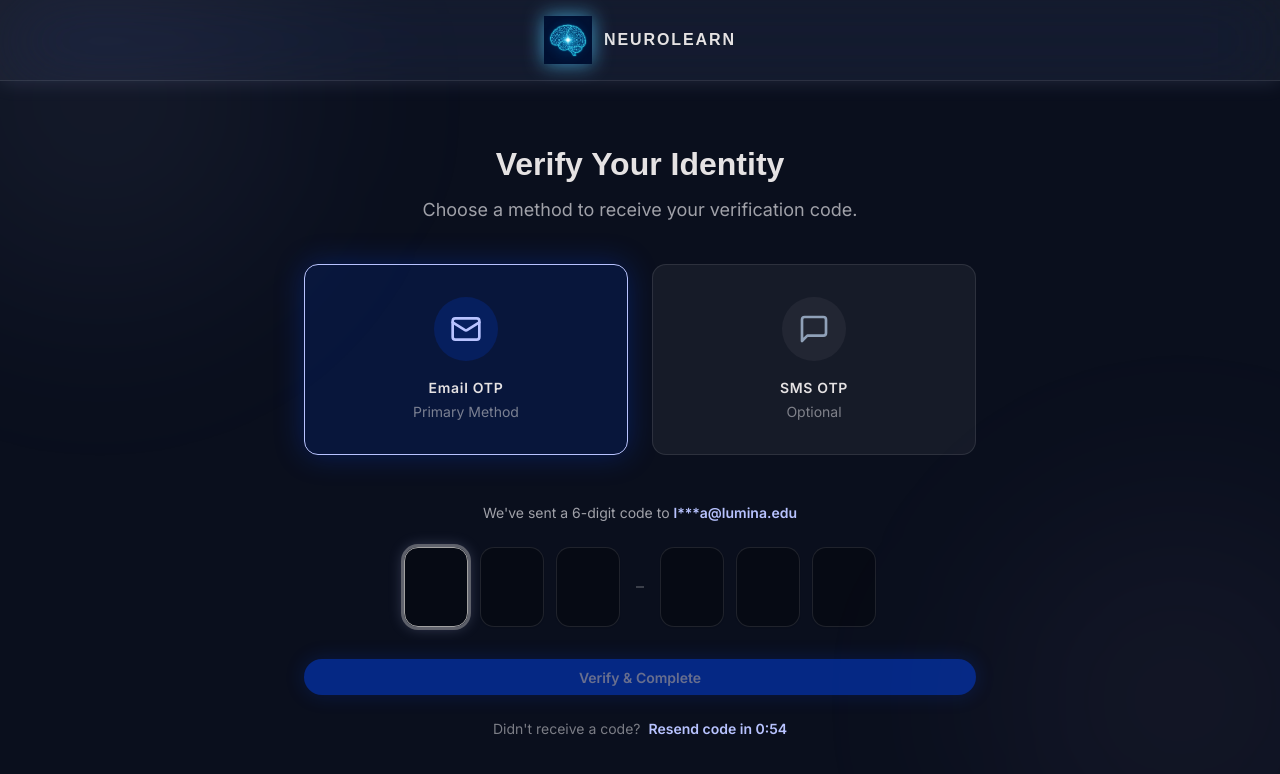
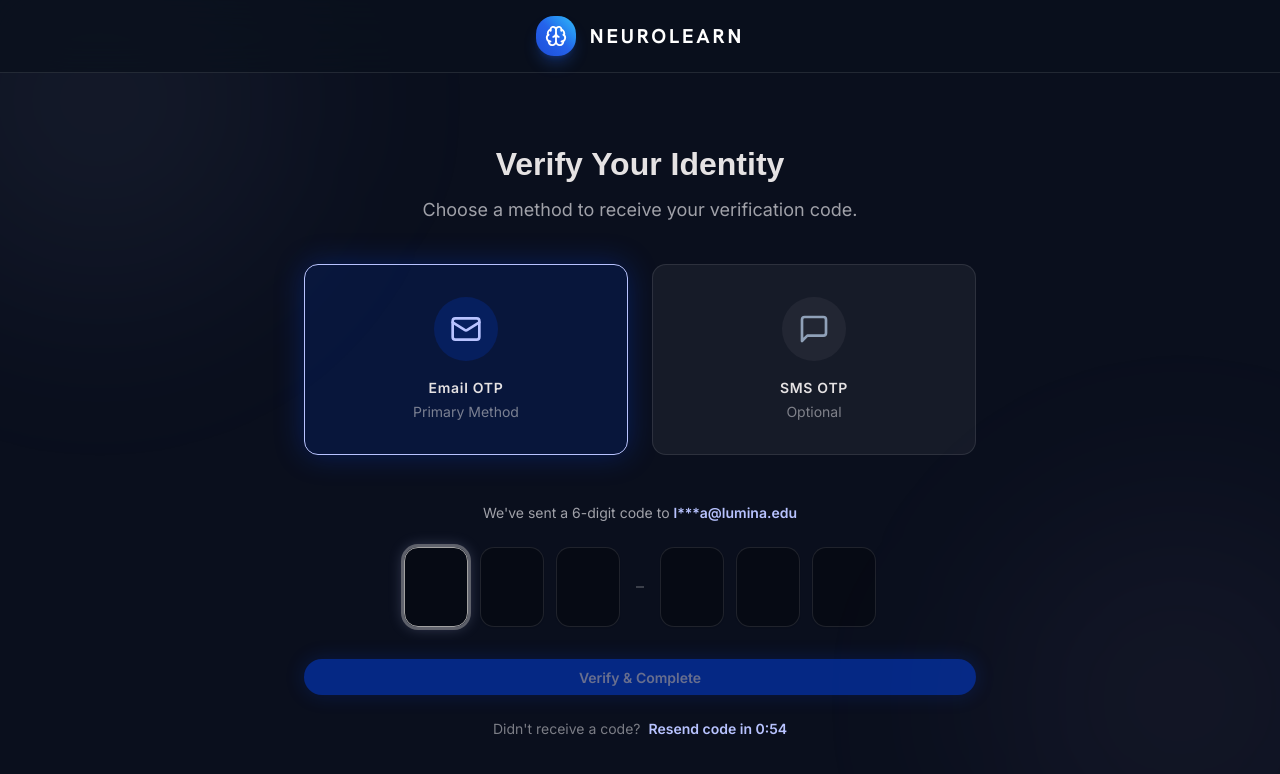
Before and after one commit to ishfaqahmadafridi/Ai-Teacher, a Next.js app in the folder frontend/: page /verify in a window 1280 px wide. Shown: the top 774 px of the page. Built offline with nearby package versions, Linux system fonts and the light colour scheme; no server answers.

Commit message:
feat(brand): update NEUROLEARN brand logo badge and typography consistently across all site pages

```diff
--- a/frontend/src/features/ask/components/AskHeader.tsx
+++ b/frontend/src/features/ask/components/AskHeader.tsx
@@ -1,12 +1,14 @@
+'use client';
+
 import Link from 'next/link';
-import Image from 'next/image';
+import { Brain } from 'lucide-react';
 import type { AskHeaderProps } from '../types';
 import { Button } from './ui';
 
 export function AskHeader({ drawerOpen, onOpenDrawer }: AskHeaderProps) {
   return (
     <header
-      className="absolute top-0 left-0 right-0 z-30 bg-[#0a0f18]/40 backdrop-blur-[50px] border-b border-white/10 shadow-[0_0_20px_rgba(59,130,246,0.08)] h-16 flex justify-between items-center px-6"
+      className="absolute top-0 left-0 right-0 z-30 bg-[#0a0f18]/60 backdrop-blur-[40px] border-b border-white/10 h-16 flex justify-between items-center px-6"
     >
       <div className="flex items-center gap-4">
         {!drawerOpen && (
@@ -22,21 +24,14 @@ export function AskHeader({ drawerOpen, onOpenDrawer }: AskHeaderProps) {
             </svg>
           </Button>
         )}
-        <div className="flex items-center gap-2">
-          <Link href="/home" className="flex items-center gap-2 no-underline">
-            <div className="relative" style={{ width: 60, height: 60, flexShrink: 0, marginTop: '-12px', marginBottom: '-12px' }}>
-              <Image
-                src="/neurolearn-logo.png"
-                alt="NeuroLearn Logo"
-                fill
-                sizes="60px"
-                className="object-contain"
-                style={{ filter: 'drop-shadow(0 0 10px rgba(79,195,247,0.75))' }}
-                priority
-              />
-            </div>
-          </Link>
-        </div>
+        <Link href="/home" className="flex items-center gap-3 no-underline select-none group">
+          <div className="w-9 h-9 rounded-2xl bg-gradient-to-tr from-[#1d4ed8] via-[#2563eb] to-[#38bdf8] text-white flex items-center justify-center shadow-lg shadow-[#2563eb]/30 shrink-0 group-hover:scale-105 transition-transform duration-200">
+            <Brain className="w-5 h-5 text-white" aria-hidden="true" />
+          </div>
+          <span className="font-extrabold tracking-[0.14em] uppercase text-white group-hover:text-[#38bdf8] transition-colors text-lg font-['Hanken_Grotesk',sans-serif]">
+            NEUROLEARN
+          </span>
+        </Link>
       </div>
 
       {/* Right header actions */}
--- a/frontend/src/features/auth/components/CreateAccount/AuthNavbar.tsx
+++ b/frontend/src/features/auth/components/CreateAccount/AuthNavbar.tsx
@@ -1,34 +1,24 @@
-import Image from 'next/image';
+'use client';
+
 import Link from 'next/link';
+import { Brain } from 'lucide-react';
 
 export function AuthNavbar() {
   return (
     <header
       className="fixed top-0 w-full z-50 flex justify-center items-center px-4 md:px-10 py-4"
       style={{
-        background: 'rgba(255, 255, 255, 0.05)',
-        backdropFilter: 'blur(40px) saturate(180%)',
-        WebkitBackdropFilter: 'blur(40px) saturate(180%)',
+        background: 'rgba(10, 16, 28, 0.75)',
+        backdropFilter: 'blur(30px)',
+        WebkitBackdropFilter: 'blur(30px)',
         borderBottom: '1px solid rgba(255, 255, 255, 0.1)',
-        boxShadow: '0 0 20px rgba(184, 195, 255, 0.15)',
       }}
     >
-      <Link href="/home" className="flex items-center gap-3 no-underline">
-        <div className="relative" style={{ width: 48, height: 48 }}>
-          <Image
-            src="/neurolearn-logo.png"
-            alt="NeuroLearn Logo"
-            fill
-            sizes="48px"
-            className="object-contain"
-            style={{ filter: 'drop-shadow(0 0 10px rgba(79, 195, 247, 0.75))' }}
-            priority
-          />
+      <Link href="/home" className="flex items-center gap-3.5 no-underline select-none group">
+        <div className="w-10 h-10 rounded-2xl bg-gradient-to-tr from-[#1d4ed8] via-[#2563eb] to-[#38bdf8] text-white flex items-center justify-center shadow-lg shadow-[#2563eb]/30 shrink-0 group-hover:scale-105 transition-transform duration-200">
+          <Brain className="w-5.5 h-5.5 text-white" aria-hidden="true" />
         </div>
-        <span
-          className="font-extrabold tracking-[0.12em] uppercase"
-          style={{ fontSize: '1rem', color: '#e5e2e3', fontFamily: 'Montserrat, sans-serif' }}
-        >
+        <span className="font-extrabold tracking-[0.14em] uppercase text-white group-hover:text-[#38bdf8] transition-colors text-xl font-['Hanken_Grotesk',sans-serif]">
           NEUROLEARN
         </span>
       </Link>
--- a/frontend/src/features/auth/components/Login/LoginLogo.tsx
+++ b/frontend/src/features/auth/components/Login/LoginLogo.tsx
@@ -1,21 +1,17 @@
-import Image from 'next/image';
+'use client';
+
+import { Brain } from 'lucide-react';
 import type { LoginLogoProps } from '../../types';
 
-export function LoginLogo({
-  src = '/neurolearn-logo.png',
-  alt = 'NeuroLearn Logo',
-  className = '',
-}: LoginLogoProps) {
+export function LoginLogo({ className = '' }: LoginLogoProps) {
   return (
-    <div className={`flex justify-center items-center mb-6 ${className}`}>
-      <Image
-        src={src}
-        alt={alt}
-        width={180}
-        height={60}
-        priority
-        className="h-14 w-auto object-contain filter drop-shadow-[0_0_12px_rgba(46,91,255,0.4)]"
-      />
+    <div className={`flex justify-center items-center gap-3.5 mb-6 select-none ${className}`}>
+      <div className="w-11 h-11 rounded-2xl bg-gradient-to-tr from-[#1d4ed8] via-[#2563eb] to-[#38bdf8] text-white flex items-center justify-center shadow-lg shadow-[#2563eb]/40 shrink-0">
+        <Brain className="w-6 h-6 text-white" aria-hidden="true" />
+      </div>
+      <span className="font-['Hanken_Grotesk',sans-serif] text-2xl font-black text-white tracking-[0.14em] uppercase">
+        NEUROLEARN
+      </span>
     </div>
   );
 }
--- a/frontend/src/features/dashboard/components/navigation/DashboardSideNav.tsx
+++ b/frontend/src/features/dashboard/components/navigation/DashboardSideNav.tsx
@@ -51,11 +51,11 @@ export const DashboardSideNav = memo(function DashboardSideNav({
       {/* Brand & Student Header */}
       <div className="mb-8 mt-2">
         {/* Actual Project Brand Logo & Name: NEUROLEARN */}
-        <div className="flex items-center gap-3 mb-6">
-          <div className="w-10 h-10 rounded-xl bg-gradient-to-tr from-[#004ac6] via-[#2563eb] to-[#0ea5e9] text-white flex items-center justify-center shadow-md shadow-[#2563eb]/25 shrink-0">
+        <div className="flex items-center gap-3.5 mb-6">
+          <div className="w-10 h-10 rounded-2xl bg-gradient-to-tr from-[#1d4ed8] via-[#2563eb] to-[#38bdf8] text-white flex items-center justify-center shadow-lg shadow-[#2563eb]/30 shrink-0">
             <Brain className="w-5.5 h-5.5 text-white" aria-hidden="true" />
           </div>
-          <h1 className="font-['Hanken_Grotesk',sans-serif] text-2xl font-black text-white tracking-wider uppercase">
+          <h1 className="font-['Hanken_Grotesk',sans-serif] text-2xl font-black text-white tracking-[0.12em] uppercase">
             NEUROLEARN
           </h1>
         </div>
--- a/frontend/src/features/dashboard/components/navigation/DashboardTopNav.tsx
+++ b/frontend/src/features/dashboard/components/navigation/DashboardTopNav.tsx
@@ -16,11 +16,11 @@ export const DashboardTopNav = memo(function DashboardTopNav({
       className={`hidden md:flex backdrop-blur-xl bg-[#0B132B]/90 border-b border-[#1E293B] fixed top-0 left-0 w-full z-50 justify-between items-center px-10 h-20 pl-72 font-['Hanken_Grotesk',sans-serif] ${className}`}
     >
       {/* Left: Brand Title NEUROLEARN */}
-      <div className="flex items-center gap-3">
-        <div className="w-9 h-9 rounded-xl bg-gradient-to-tr from-[#004ac6] via-[#2563eb] to-[#0ea5e9] text-white flex items-center justify-center shadow-md shadow-[#2563eb]/25 shrink-0">
-          <Brain className="w-5 h-5 text-white" aria-hidden="true" />
+      <div className="flex items-center gap-3.5">
+        <div className="w-10 h-10 rounded-2xl bg-gradient-to-tr from-[#1d4ed8] via-[#2563eb] to-[#38bdf8] text-white flex items-center justify-center shadow-lg shadow-[#2563eb]/30 shrink-0">
+          <Brain className="w-5.5 h-5.5 text-white" aria-hidden="true" />
         </div>
-        <span className="font-['Hanken_Grotesk',sans-serif] text-xl font-black text-white tracking-wider uppercase">
+        <span className="font-['Hanken_Grotesk',sans-serif] text-xl font-black text-white tracking-[0.12em] uppercase">
           NEUROLEARN
         </span>
       </div>
--- a/frontend/src/features/onboarding/components/OnboardingHeader.tsx
+++ b/frontend/src/features/onboarding/components/OnboardingHeader.tsx
@@ -1,5 +1,7 @@
-import Image from 'next/image';
+'use client';
+
 import Link from 'next/link';
+import { Brain } from 'lucide-react';
 import type { OnboardingHeaderProps } from '../types';
 
 export function OnboardingHeader({
@@ -9,22 +11,13 @@ export function OnboardingHeader({
   showAction = true,
 }: OnboardingHeaderProps) {
   return (
-    <header className={`fixed top-0 w-full z-50 bg-[#0a0f1d]/60 backdrop-blur-[40px] saturate-[180%] border-b border-white/10 shadow-[0px_0px_20px_rgba(0,67,235,0.15)] ${className}`}>
-      <div className="flex justify-between items-center px-4 md:px-10 py-3 max-w-[1280px] mx-auto">
-        <Link href={logoHref} className="flex items-center gap-3 no-underline">
-          <div className="relative flex items-center justify-center w-10 h-10 rounded-xl bg-gradient-to-br from-[#0043eb] to-[#ddb7ff] p-[2px] shadow-[0_0_15px_rgba(0,67,235,0.5)]">
-            <div className="w-full h-full bg-[#0a0f1d] rounded-[10px] flex items-center justify-center">
-              <Image
-                src="/neurolearn-logo.png"
-                alt="NeuroLearn Logo"
-                width={26}
-                height={26}
-                className="object-contain drop-shadow-[0_0_8px_rgba(79,195,247,0.8)]"
-                priority
-              />
-            </div>
+    <header className={`fixed top-0 w-full z-50 bg-[#0a0f1d]/75 backdrop-blur-[30px] border-b border-white/10 ${className}`}>
+      <div className="flex justify-between items-center px-4 md:px-10 py-3.5 max-w-[1280px] mx-auto">
+        <Link href={logoHref} className="flex items-center gap-3.5 no-underline select-none group">
+          <div className="w-10 h-10 rounded-2xl bg-gradient-to-tr from-[#1d4ed8] via-[#2563eb] to-[#38bdf8] text-white flex items-center justify-center shadow-lg shadow-[#2563eb]/30 shrink-0 group-hover:scale-105 transition-transform duration-200">
+            <Brain className="w-5.5 h-5.5 text-white" aria-hidden="true" />
           </div>
-          <span className="font-extrabold tracking-[0.14em] uppercase text-white text-base font-['Montserrat',sans-serif]">
+          <span className="font-extrabold tracking-[0.14em] uppercase text-white group-hover:text-[#38bdf8] transition-colors text-lg font-['Hanken_Grotesk',sans-serif]">
             NEUROLEARN
           </span>
         </Link>
@@ -49,7 +42,7 @@ export function OnboardingHeader({
           <div>
             <Link
               href="/register"
-              className="px-5 py-2 rounded-full bg-[#0043eb] hover:bg-[#1a58ff] text-white text-xs font-semibold tracking-wide shadow-[0_0_15px_rgba(0,67,235,0.6)] transition-all no-underline inline-block"
+              className="px-5 py-2 rounded-full bg-[#2563eb] hover:bg-[#004ac6] text-white text-xs font-semibold tracking-wide shadow-md transition-all no-underline inline-block"
             >
               Get Started
             </Link>
```
Also changed, not shown: frontend/src/features/home/components/nav/Logo.tsx (+6 -14 lines).
